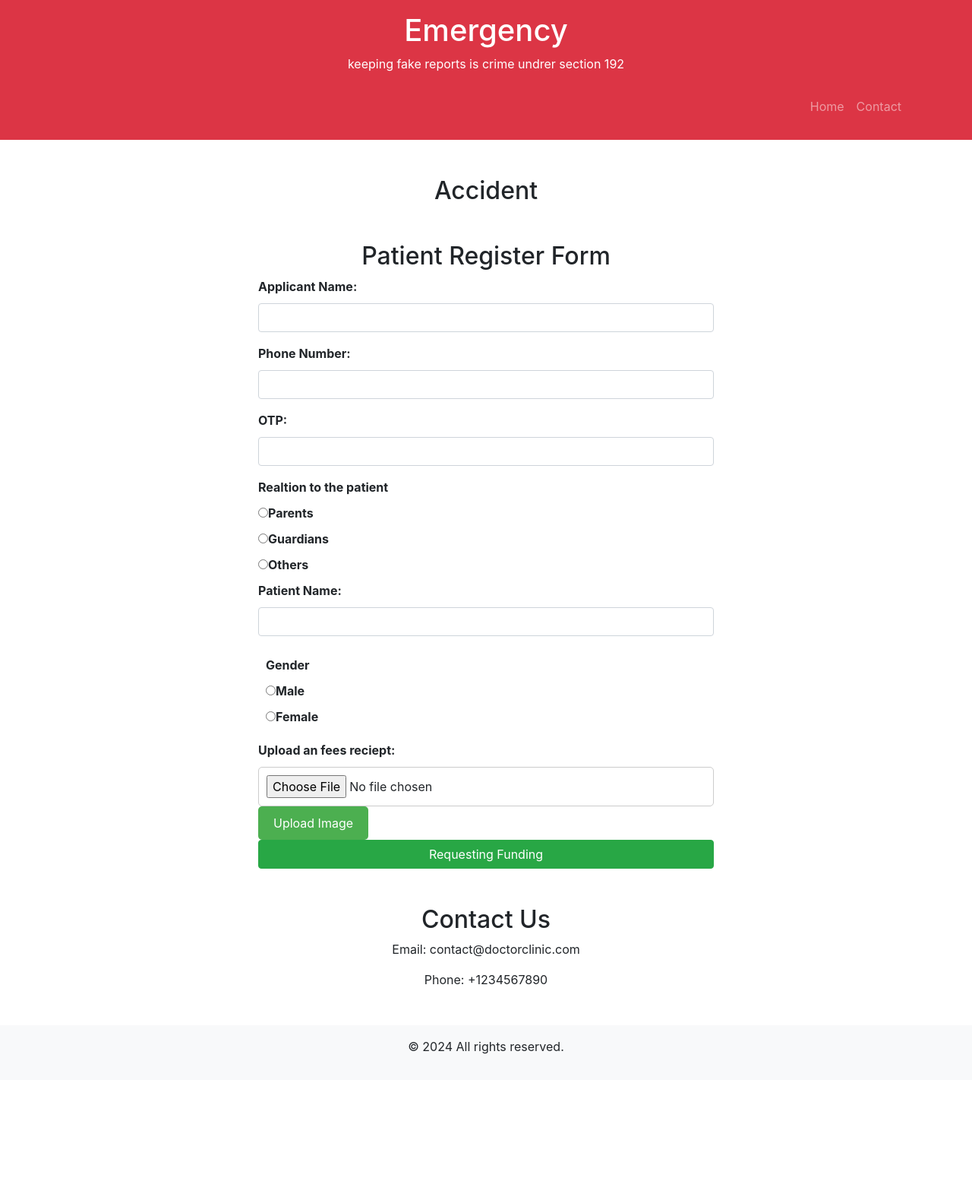
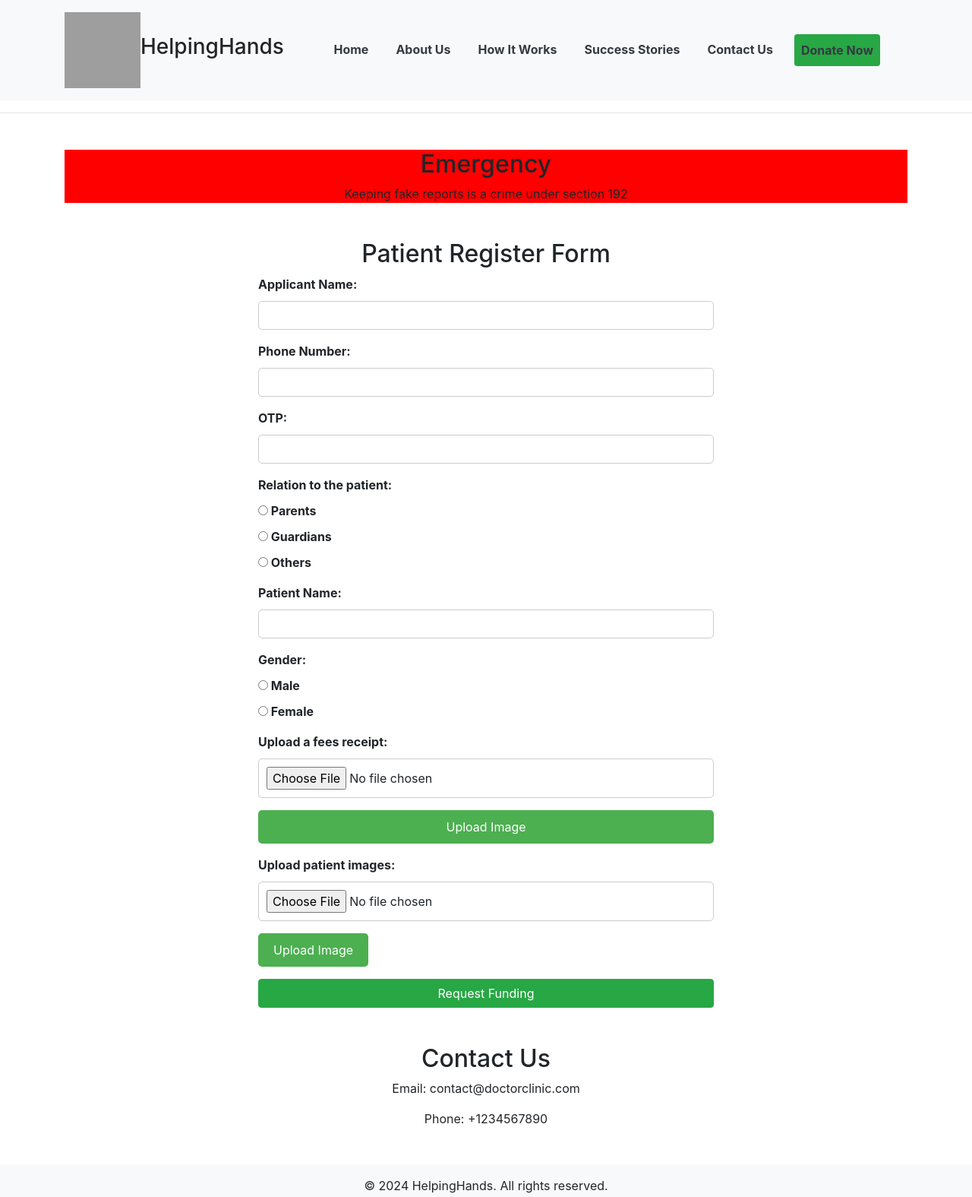
Before and after one commit to Rohith-Banda/HCI_02_AnimeSenpai, a plain HTML site: page form.html in a window 1280 px wide. Shown: the whole page at 76% size. Before the commit the page ends 1421 px from the top, so only its background shows below. Drawn offline with nearby package versions, Linux system fonts and the light colour scheme; grey boxes are pictures that could not be loaded.

Commit message:
Update form.html

```diff
--- a/form.html
+++ b/form.html
@@ -1,21 +1,49 @@
 <!DOCTYPE html>
 <html lang="en">
+
 <head>
     <meta charset="UTF-8">
     <meta name="viewport" content="width=device-width, initial-scale=1.0">
-    <title>Doctor Appointment Booking</title>
+    <title>HelpingHands - Patient Registration</title>
     <!-- Bootstrap CSS -->
     <link rel="stylesheet" href="https://maxcdn.bootstrapcdn.com/bootstrap/4.5.2/css/bootstrap.min.css">
     <style>
-        /* Style the label */
+        /* Custom styles for the navbar */
+        .navbar {
+            background-color: #f8f9fa;
+        }
+
+        .navbar-nav .nav-link {
+            color: #343a40;
+            font-weight: bold;
+            margin-right: 20px;
+        }
+
+        .navbar-nav .nav-link:hover {
+            color: #007bff;
+        }
+
+        /* Style for the donate button */
+        .btn-donate {
+            background-color: #28a745;
+            color: white;
+            font-weight: bold;
+        }
+
+        .btn-donate:hover {
+            background-color: #218838;
+        }
+
+        /* Style the form labels and inputs */
         label {
             font-weight: bold;
             margin-bottom: 10px;
             display: block;
         }
 
-/* Style the file input field */
-input[type="file"] {
+        input[type="file"],
+        input[type="text"],
+        input[type="tel"] {
             padding: 10px;
             border: 1px solid #ccc;
             border-radius: 5px;
@@ -38,73 +66,93 @@ input[type="submit"]:hover {
             background-color: #3e8e41;
         }
     </style>
+</head>
 
-</head>
 <body>
-    <header class="bg-danger text-white text-center py-3" >
-        <h1 >Emergency</h1>
-        <p>keeping fake reports is crime undrer section 192</p>
-        <nav class="navbar navbar-expand-lg navbar-dark bg-danger">
-            <div class="container">
-                <div class="collapse navbar-collapse" id="navbarNav">
-                    <ul class="navbar-nav ml-auto">
+
+    <header class="bg-light py-3">
+        <div class="container d-flex justify-content-between align-items-center">
+            <div class="logo d-flex align-items-center">
+                <img src="https://github.com/Rohith-Banda/Donation_Website/blob/main/WhatsApp%20Image%202024-08-31%20at%202.48.57%20PM.jpeg?raw=true"
+                    height="100px" width="100px">
+                <h3>HelpingHands</h3>
+            </div>
+            <nav class="navbar navbar-expand-lg">
+                <ul class="navbar-nav">
                     <li class="nav-item"><a class="nav-link" href="index.html">Home</a></li>
-                        <li class="nav-item"><a class="nav-link" href="#contact">Contact</a></li>
+                    <li class="nav-item"><a class="nav-link" href="#about">About Us</a></li>
+                    <li class="nav-item"><a class="nav-link" href="#how-it-works">How It Works</a></li>
+                    <li class="nav-item"><a class="nav-link" href="#success-stories">Success Stories</a></li>
+                    <li class="nav-item"><a class="nav-link" href="#contact">Contact Us</a></li>
+                    <li class="nav-item"><a class="nav-link btn btn-donate" href="donate.html">Donate Now</a></li>
                 </ul>
+            </nav>
         </div>
-            </div>
-        </nav>
     </header>
-
-    <main class="container my-5">
-        <section id="home" class="mb-5">
-            <h2 class="text-center">Accident</h2>
+    <hr>
+    <main class="container my-5" >
+        <section id="emergency" class="mb-5" style="background-color: red;">
+            <h2 class="text-center" style="border-color: #000;">Emergency</h2>
+            <p class="text-center">Keeping fake reports is a crime under section 192</p>
         </section>
 
-        <section id="book" class="mb-5">
+        <section id="patient-register" class="mb-5">
             <h2 class="text-center">Patient Register Form</h2>
             <form id="appointment-form" class="mx-auto" style="max-width: 600px;">
                 <div class="form-group">
                     <label for="name">Applicant Name:</label>
-                    <input type="text" class="form-control" id="name" name="name" required>
+                    <input type="text" class="form-control" id="applicant-name" name="applicant-name" required>
                 </div>
                 <div class="form-group">
                     <label for="phone">Phone Number:</label>
                     <input type="tel" class="form-control" id="phone" name="phone" required>
                 </div>
                 <div class="form-group">
-                    <label for="phone">OTP:</label>
-                    <input type="tel" class="form-control" id="OTP" name="OTP" required>
+                    <label for="otp">OTP:</label>
+                    <input type="tel" class="form-control" id="otp" name="otp" required>
                 </div>
-                <label>Realtion to the patient</label>
-                <label for="male">
-                    <input type="radio" name="Gender" value="Parent" id="male">Parents
+                <label>Relation to the patient:</label>
+                <div class="form-group">
+                    <label for="relation-parent">
+                        <input type="radio" name="relation" value="Parent" id="relation-parent"> Parents
                     </label>
-                    <label for="Female">
-                    <input type="radio" name="Gender" value="Guardians" id="Female">Guardians
+                    <label for="relation-guardian">
+                        <input type="radio" name="relation" value="Guardian" id="relation-guardian"> Guardians
                     </label>
-                <label for="Female">
-                    <input type="radio" name="Gender" value="Guardians" id="Female">Others
-                </label>
-
-                <div class="form-group">
-                    <label for="name">Patient Name:</label>
-                    <input type="text" class="form-control" id="name" name="name" required>
-                </div>
-                <div style="padding: 10px;">
-                    <label>Gender</label>
-                <label for="male">
-                    <input type="radio" name="Gender" value="male" id="male">Male
-                    </label>
-                    <label for="Female">
-                    <input type="radio" name="Gender" value="Female" id="Female">Female
+                    <label for="relation-others">
+                        <input type="radio" name="relation" value="Others" id="relation-others"> Others
                     </label>
                 </div>
-                <label for="fileInput">Upload an fees reciept:</label>
+                <div class="form-group">
+                    <label for="patient-name">Patient Name:</label>
+                    <input type="text" class="form-control" id="patient-name" name="patient-name" required>
+                </div>
+                <label>Gender:</label>
+                <div class="form-group">
+                    <label for="gender-male">
+                        <input type="radio" name="gender" value="Male" id="gender-male"> Male
+                    </label>
+                    <label for="gender-female">
+                        <input type="radio" name="gender" value="Female" id="gender-female"> Female
+                    </label>
+                </div>
+                <div class="form-group">
+                    <label for="fileInput">Upload a fees receipt:</label>
                     <input type="file" id="fileInput" name="fileInput" accept="image/*">
-                <input type="submit" value="Upload Image">
-                <br>
-                <button type="submit" class="btn btn-success btn-block">Requesting Funding</button>
+                </div>
+                <div class="form-group">
+                    <input type="submit" value="Upload Image" class="btn btn-primary btn-block">
+                </div>
+                <div class="form-group">
+                    <label for="fileInput">Upload patient images:</label>
+                    <input type="file" id="fileInput" name="fileInput" accept="image/*">
+                </div>
+                <div class="form-group">
+                    <input type="submit" value="Upload Image" class="btn btn-info">
+                </div>
+                <div class="form-group">
+                    <button type="submit" class="btn btn-success btn-block">Request Funding</button>
+                </div>
             </form>
         </section>
 
@@ -116,7 +164,8 @@ input[type="submit"]:hover {
     </main>
 
     <footer class="bg-light text-center py-3">
-        <p>&copy; 2024 All rights reserved.</p>
+        <p>&copy; 2024 HelpingHands. All rights reserved.</p>
     </footer>
 </body>
+
 </html>
```
Lines whose indentation alone changed are shown as unchanged.
